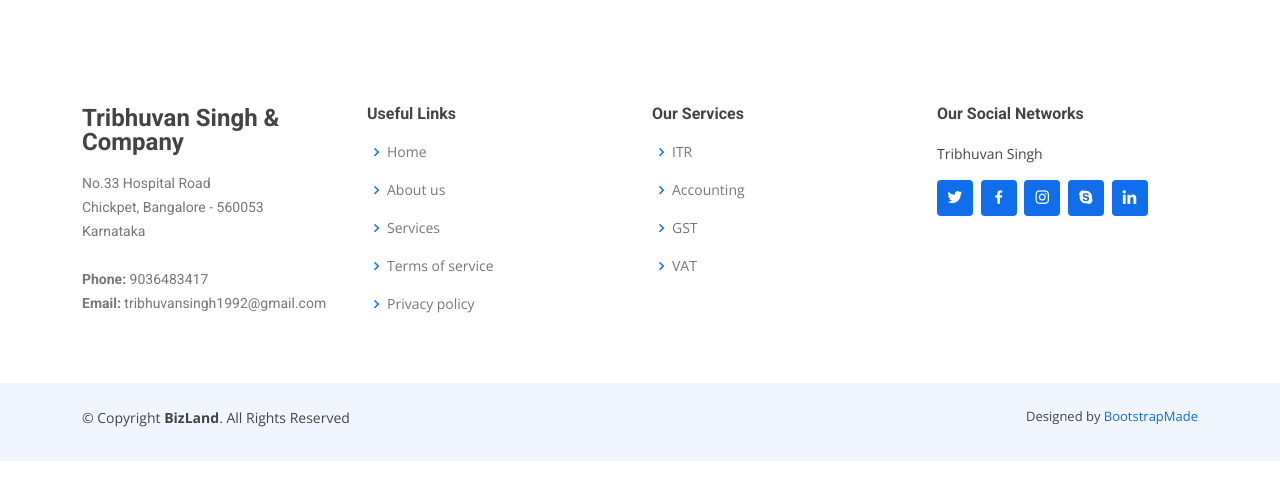
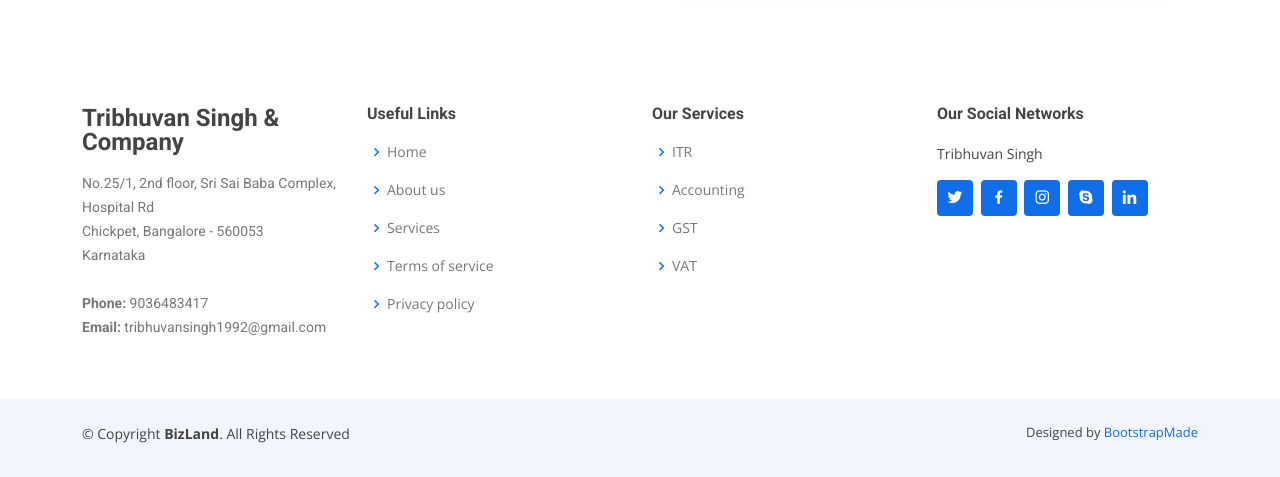
Before and after one commit to parikshit3/parikshit3.github.io, a plain HTML site: page index.html in a window 1280 px wide. Shown: the part 3432-3909 px from the top of the page. Drawn offline with nearby package versions, Linux system fonts and the light colour scheme.

Commit message:
Address change

```diff
--- a/index.html
+++ b/index.html
@@ -376,7 +376,7 @@
               <div class="col-lg-3 col-md-6 footer-contact">
                 <h3>Tribhuvan Singh & Company</h3>
                 <p>
-                  No.33 Hospital Road<br>
+                  No.25/1, 2nd floor, Sri Sai Baba Complex, Hospital Rd<br>
                   Chickpet, Bangalore - 560053<br>
                   Karnataka <br><br>
                   <strong>Phone:</strong> 9036483417<br>
```
